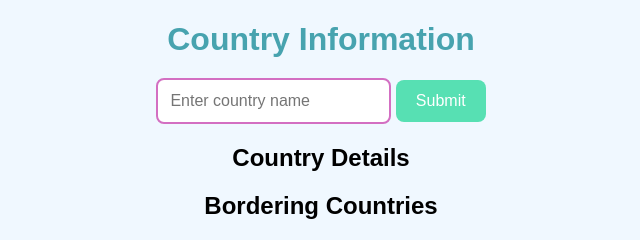
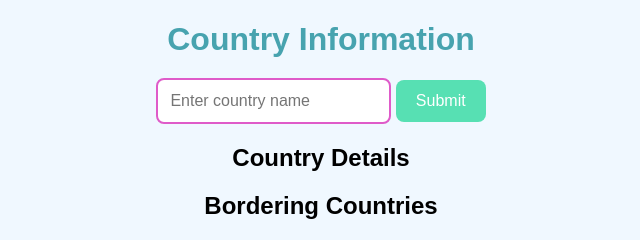
Before and after one commit to matthewpurkiss/2697424-lab4-sd, a plain HTML site: page index.html in a window 1280 px wide. Shown: the full height of the page, 319-959 px from the left. Drawn offline with Linux system fonts and the light colour scheme.

Commit message:
Files for my project

```diff
--- a/styles.css
+++ b/styles.css
@@ -30,7 +30,7 @@ h1 {
 input {
     flex: 1;
     padding: 12px;
-    border: 2px solid #d36fc2;
+    border: 2px solid #df5bc9;
     border-radius: 8px;
     font-size: 16px;
 }
```
